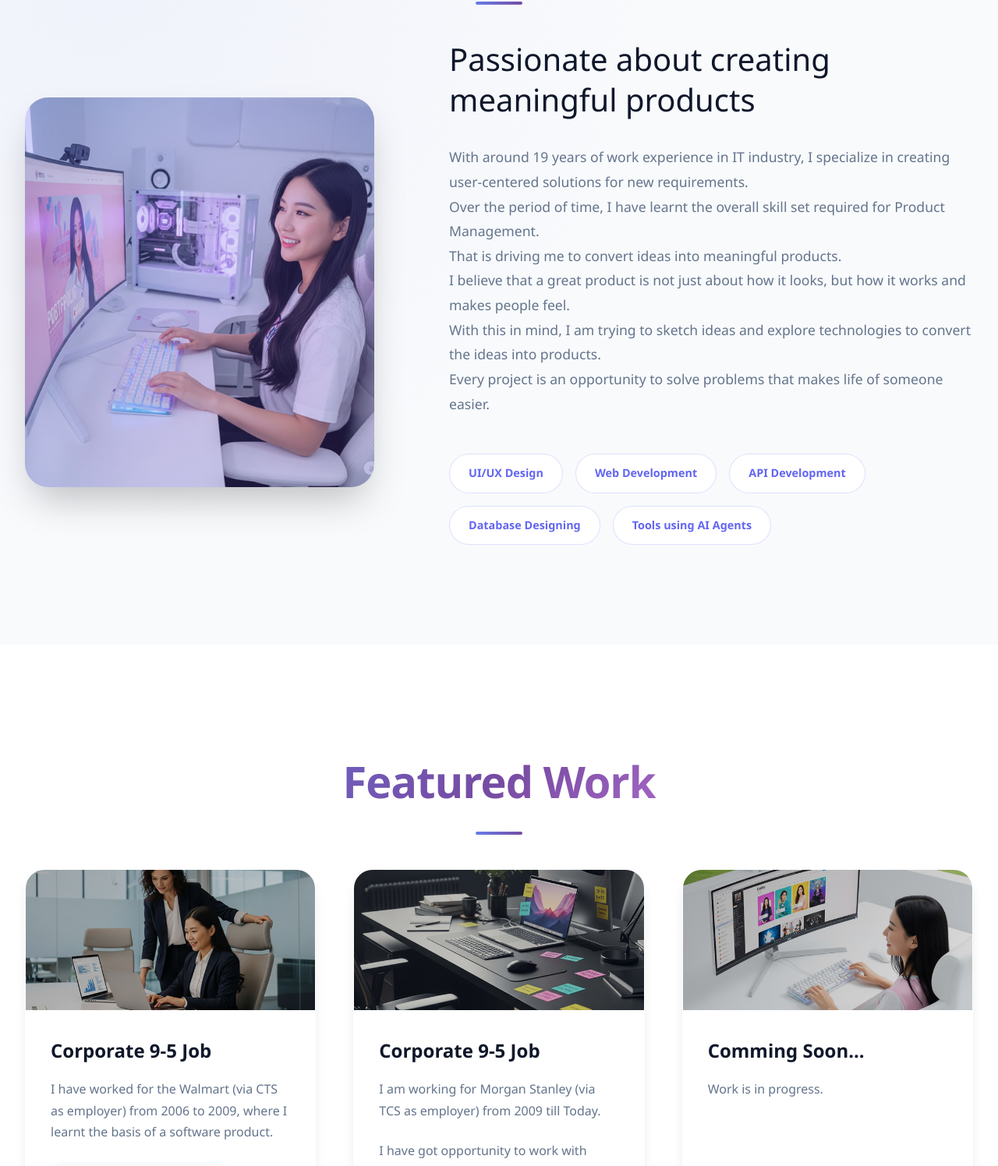
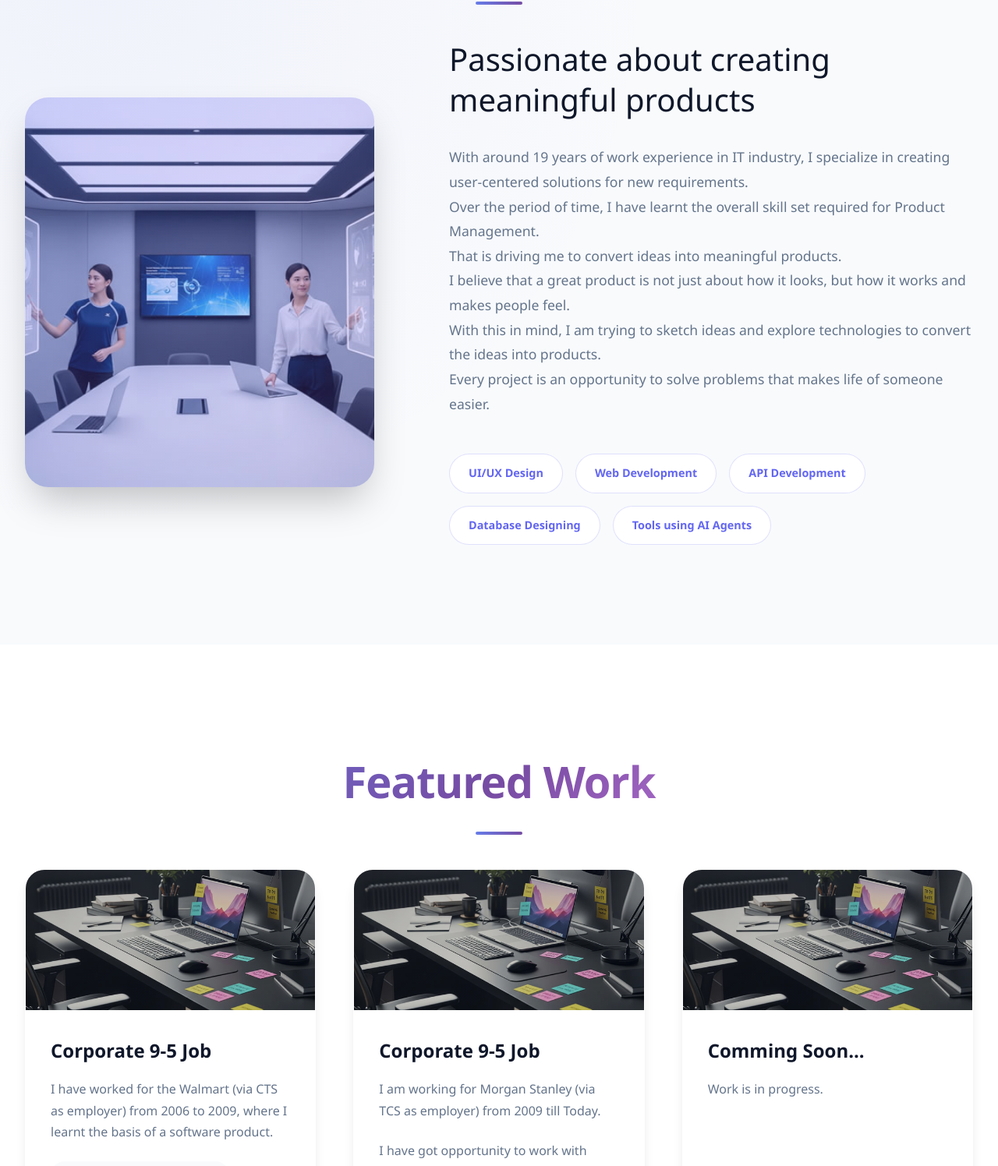
Before and after one commit to dsparthiban/Profile, a plain HTML site: page index.html in a window 1280 px wide. Shown: the part 1037-2533 px from the top of the page at 78% size. Drawn offline with Linux system fonts and the light colour scheme.

Commit message:
Update templatemo-personal-style.css

```diff
--- a/templatemo-personal-style.css
+++ b/templatemo-personal-style.css
@@ -656,7 +656,7 @@ https://templatemo.com/tm-593-personal-shape
         .about-image {
             width: 100%;
             height: 500px;
-            background: url('images/smiling-girl-computer-desktop.jpg') center/cover;
+            background: url('images/dashboard-interfaces-transparent-displays.jpg') center/cover;
             border-radius: 30px;
             position: relative;
             overflow: hidden;
@@ -775,7 +775,7 @@ https://templatemo.com/tm-593-personal-shape
         }
 
         .portfolio-item:nth-child(1) .portfolio-image {
-            background-image: url('images/working-business-women.jpg');
+            background-image: url('images/computer-desk-stickers.jpg');
         }
 
         .portfolio-item:nth-child(2) .portfolio-image {
@@ -783,7 +783,7 @@ https://templatemo.com/tm-593-personal-shape
         }
 
         .portfolio-item:nth-child(3) .portfolio-image {
-            background-image: url('images/curved-display-pinky-girl.jpg');
+            background-image: url('images/computer-desk-stickers.jpg');
         }
 
         .portfolio-item:nth-child(4) .portfolio-image {
@@ -1205,4 +1205,5 @@ https://templatemo.com/tm-593-personal-shape
             .container {
                 padding: 0 1rem;
             }
+
         }
```
